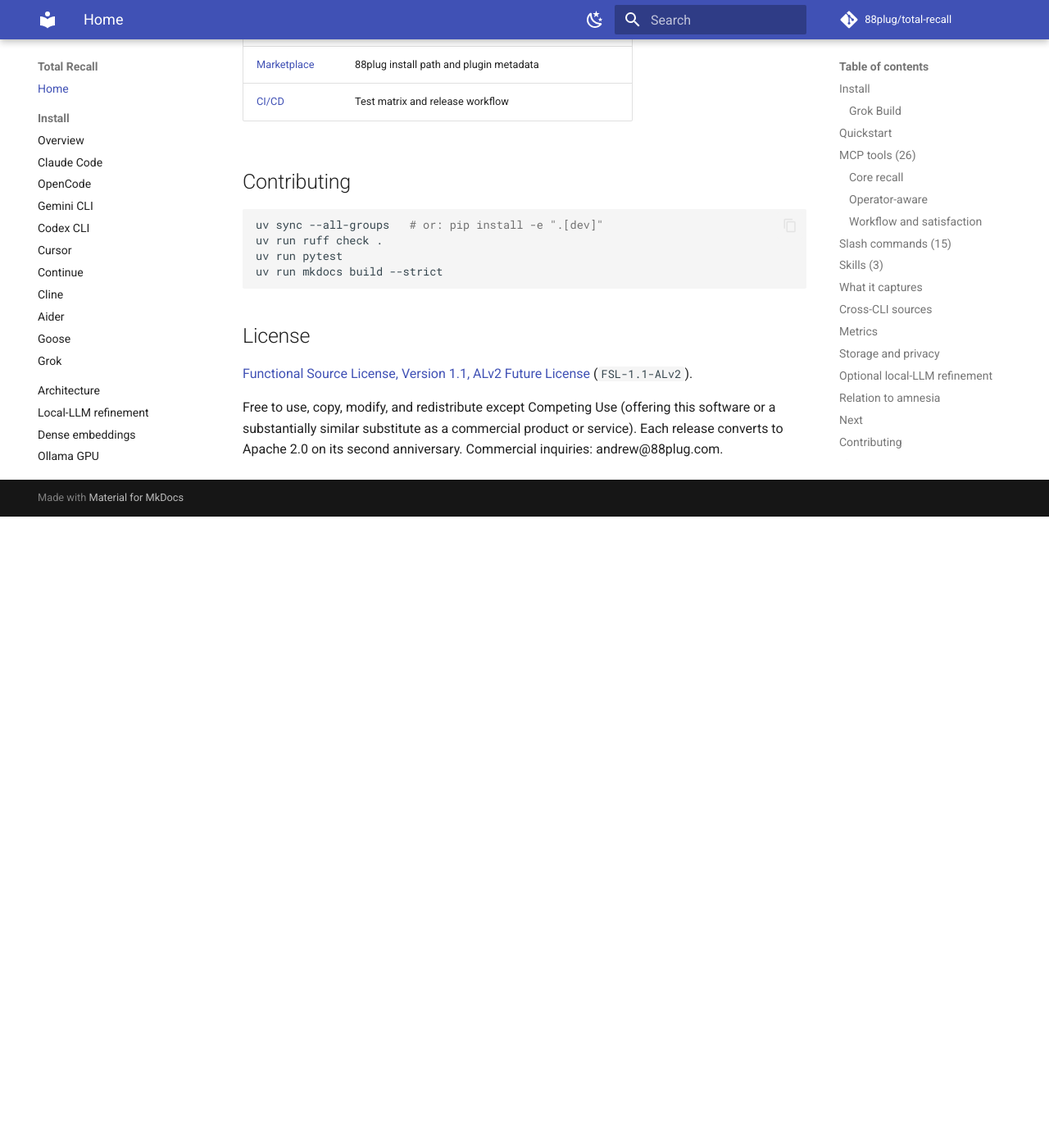
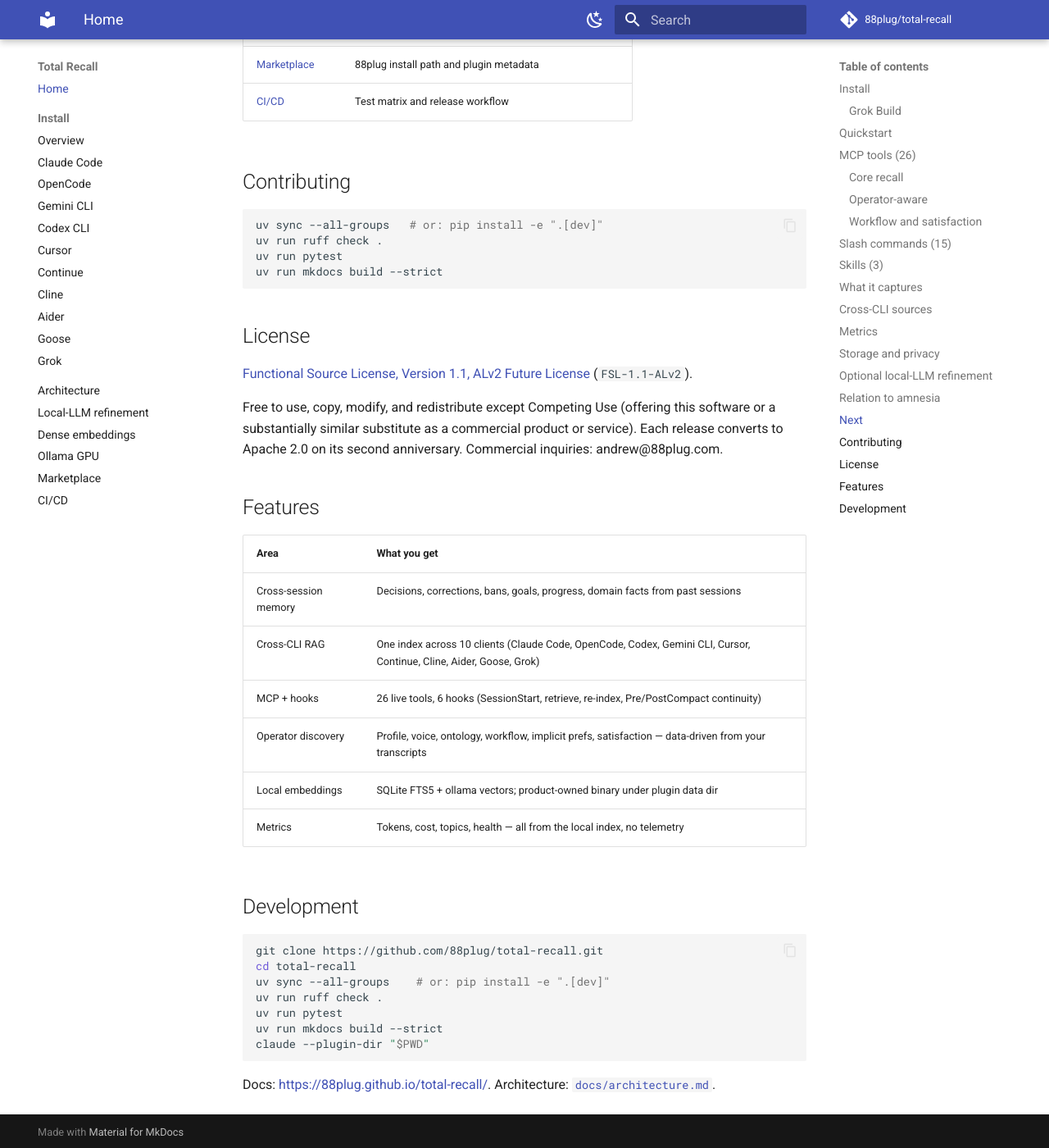
Before and after one commit to 88plug/total-recall, an MkDocs documentation site: the page built from docs/index.md, in a window 1280 px wide and 1400 px high, scrolled down 6671 px. Shown: the whole window at 82% size. Built offline with MkDocs 1.6.1 and Material for MkDocs 9.7.7, drawn with Linux system fonts in a browser that asks for light colours; comment, search, counter and statistics services are not loaded; before the commit the page ends 7301 px from its top, so only the background shows below that; some of the changed lines change nothing that is shown.

Commit message:
docs: close soft residuals — docs/README parity + MkDocs standard
- site_description = README SEO one-liner (YAML-safe)
- edit_uri: edit/main/docs/
- docs badge + Features/Development/Metrics from README when missing
- rewrite repo-relative links to GitHub absolute for strict builds

````diff
--- a/docs/index.md
+++ b/docs/index.md
@@ -7,6 +7,7 @@
 [![License: FSL-1.1-ALv2](https://img.shields.io/badge/license-FSL--1.1--ALv2-blue?style=flat)](https://github.com/88plug/total-recall/blob/main/LICENSE)
 [![Claude Code plugin](https://img.shields.io/badge/Claude%20Code-plugin-8A2BE2?style=flat)](https://github.com/88plug/claude-code-plugins)
 [![PyPI](https://img.shields.io/badge/pypi-total--recall-blue?style=flat)](https://pypi.org/project/total-recall/)
+[![Docs](https://img.shields.io/badge/docs-online-blue?style=flat)](https://88plug.github.io/total-recall/)
 
 Every session is already on disk as append-only JSONL. Total Recall reads that history
 locally and feeds the high-signal parts back in a low-token form. The model stops
@@ -58,7 +59,7 @@
     Requirements are `bash` + `curl` + internet. The plugin bootstraps `uv`, Python,
     and deps into its own data dir on first hook fire. No system-wide Python required.
 
-Per-client MCP wiring (OpenCode, Cursor, Gemini, …): see [Install overview](install/README.md).
+Per-client MCP wiring (OpenCode, Cursor, Gemini, …): see [Install overview](https://github.com/88plug/total-recall/blob/main/install/README.md).
 
 ## Quickstart
 
@@ -192,16 +193,16 @@
 
 | Client | MCP | Hooks | Ingest |
 | --- | --- | --- | --- |
-| [Claude Code](install/claude_code.md) | yes | yes | yes |
-| [OpenCode](install/opencode.md) | yes | no | yes |
-| [Gemini CLI](install/gemini_cli.md) | yes | no | yes |
-| [Codex CLI](install/codex.md) | yes | no | yes |
-| [Cursor](install/cursor.md) | yes | no | yes |
-| [Continue](install/continue.md) | yes | no | yes |
-| [Cline](install/cline.md) | yes | no | yes |
-| [Aider](install/aider.md) | no | no | yes |
-| [Goose](install/goose.md) | yes | no | yes |
-| [Grok](install/grok.md) | yes | no | yes |
+| [Claude Code](https://github.com/88plug/total-recall/blob/main/install/claude_code.md) | yes | yes | yes |
+| [OpenCode](https://github.com/88plug/total-recall/blob/main/install/opencode.md) | yes | no | yes |
+| [Gemini CLI](https://github.com/88plug/total-recall/blob/main/install/gemini_cli.md) | yes | no | yes |
+| [Codex CLI](https://github.com/88plug/total-recall/blob/main/install/codex.md) | yes | no | yes |
+| [Cursor](https://github.com/88plug/total-recall/blob/main/install/cursor.md) | yes | no | yes |
+| [Continue](https://github.com/88plug/total-recall/blob/main/install/continue.md) | yes | no | yes |
+| [Cline](https://github.com/88plug/total-recall/blob/main/install/cline.md) | yes | no | yes |
+| [Aider](https://github.com/88plug/total-recall/blob/main/install/aider.md) | no | no | yes |
+| [Goose](https://github.com/88plug/total-recall/blob/main/install/goose.md) | yes | no | yes |
+| [Grok](https://github.com/88plug/total-recall/blob/main/install/grok.md) | yes | no | yes |
 
 ```bash
 total-recall sources list
@@ -238,7 +239,7 @@
 ollama) in the background. Refinement runs only on rebuild. Heuristics remain the
 fallback if ollama is not ready.
 
-See [Local-LLM refinement](llm-refinement.md) for env vars and troubleshooting.
+See [Local-LLM refinement](https://github.com/88plug/total-recall/blob/main/llm-refinement.md) for env vars and troubleshooting.
 Disable with `TOTAL_RECALL_LLM_PROVIDER=none`.
 
 ## Relation to amnesia
@@ -252,10 +253,10 @@
 
 | Page | Contents |
 | --- | --- |
-| [Architecture](architecture.md) | 4-layer pipeline (walker → extractors → index → delivery) |
-| [Install overview](install/README.md) | Per-CLI MCP + ingest setup |
-| [Marketplace](marketplace.md) | 88plug install path and plugin metadata |
-| [CI/CD](ci.md) | Test matrix and release workflow |
+| [Architecture](https://github.com/88plug/total-recall/blob/main/architecture.md) | 4-layer pipeline (walker → extractors → index → delivery) |
+| [Install overview](https://github.com/88plug/total-recall/blob/main/install/README.md) | Per-CLI MCP + ingest setup |
+| [Marketplace](https://github.com/88plug/total-recall/blob/main/marketplace.md) | 88plug install path and plugin metadata |
+| [CI/CD](https://github.com/88plug/total-recall/blob/main/ci.md) | Test matrix and release workflow |
 
 ## Contributing
 
@@ -274,3 +275,28 @@
 or a substantially similar substitute as a commercial product or service). Each release
 converts to Apache 2.0 on its second anniversary. Commercial inquiries:
 andrew@88plug.com.
+
+## Features
+
+| Area | What you get |
+|---|---|
+| Cross-session memory | Decisions, corrections, bans, goals, progress, domain facts from past sessions |
+| Cross-CLI RAG | One index across 10 clients (Claude Code, OpenCode, Codex, Gemini CLI, Cursor, Continue, Cline, Aider, Goose, Grok) |
+| MCP + hooks | 26 live tools, 6 hooks (SessionStart, retrieve, re-index, Pre/PostCompact continuity) |
+| Operator discovery | Profile, voice, ontology, workflow, implicit prefs, satisfaction — data-driven from your transcripts |
+| Local embeddings | SQLite FTS5 + ollama vectors; product-owned binary under plugin data dir |
+| Metrics | Tokens, cost, topics, health — all from the local index, no telemetry |
+
+## Development
+
+```bash
+git clone https://github.com/88plug/total-recall.git
+cd total-recall
+uv sync --all-groups    # or: pip install -e ".[dev]"
+uv run ruff check .
+uv run pytest
+uv run mkdocs build --strict
+claude --plugin-dir "$PWD"
+```
+
+Docs: [https://88plug.github.io/total-recall/](https://88plug.github.io/total-recall/). Architecture: [`docs/architecture.md`](https://github.com/88plug/total-recall/blob/main/docs/architecture.md).
--- a/mkdocs.yml
+++ b/mkdocs.yml
@@ -1,8 +1,5 @@
 site_name: Total Recall
-site_description: >-
-  Cross-session, cross-CLI memory for Claude Code and other AI coding assistants —
-  mines your session transcripts so new sessions know your decisions, corrections,
-  bans, and goals.
+site_description: 'Cross-session memory for Claude Code and AI coding assistants — mines your own transcripts so new sessions already know decisions, bans, corrections, and goals.'
 site_url: https://88plug.github.io/total-recall/
 repo_url: https://github.com/88plug/total-recall
 repo_name: 88plug/total-recall
````
